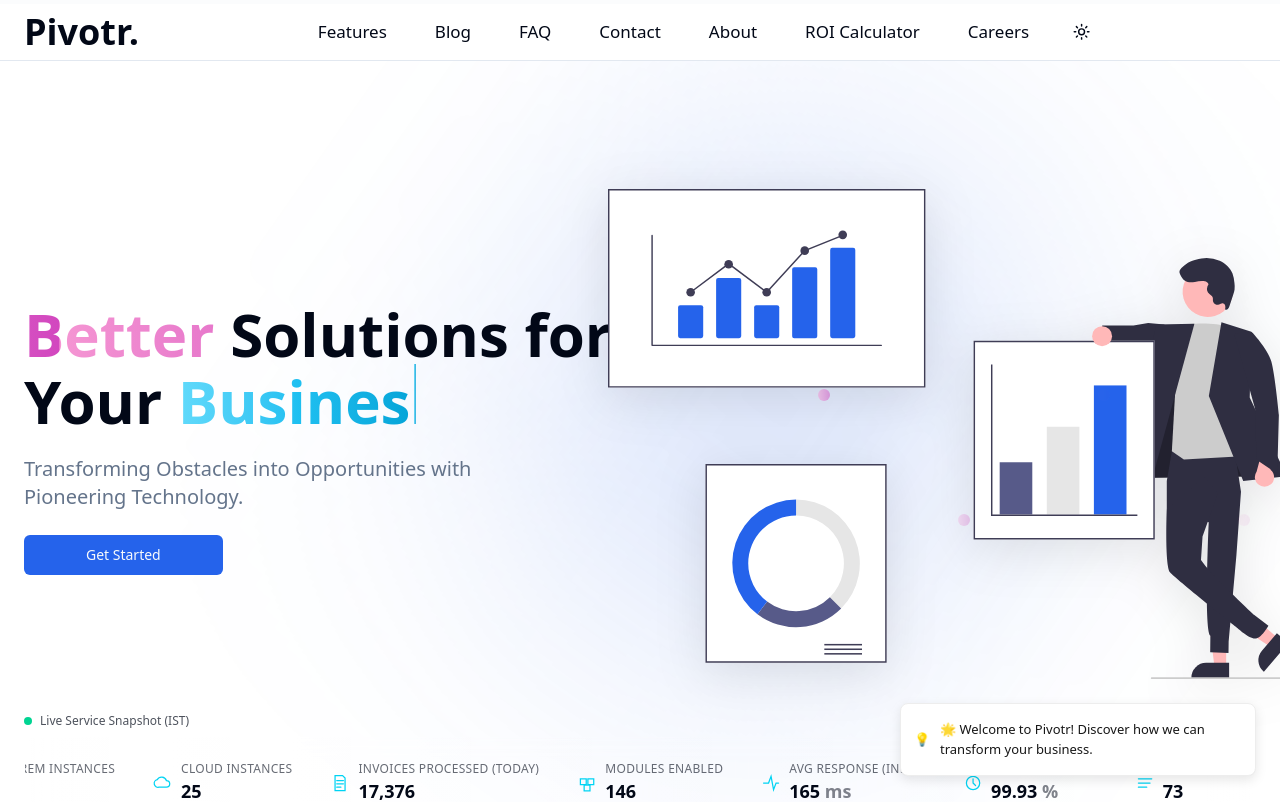
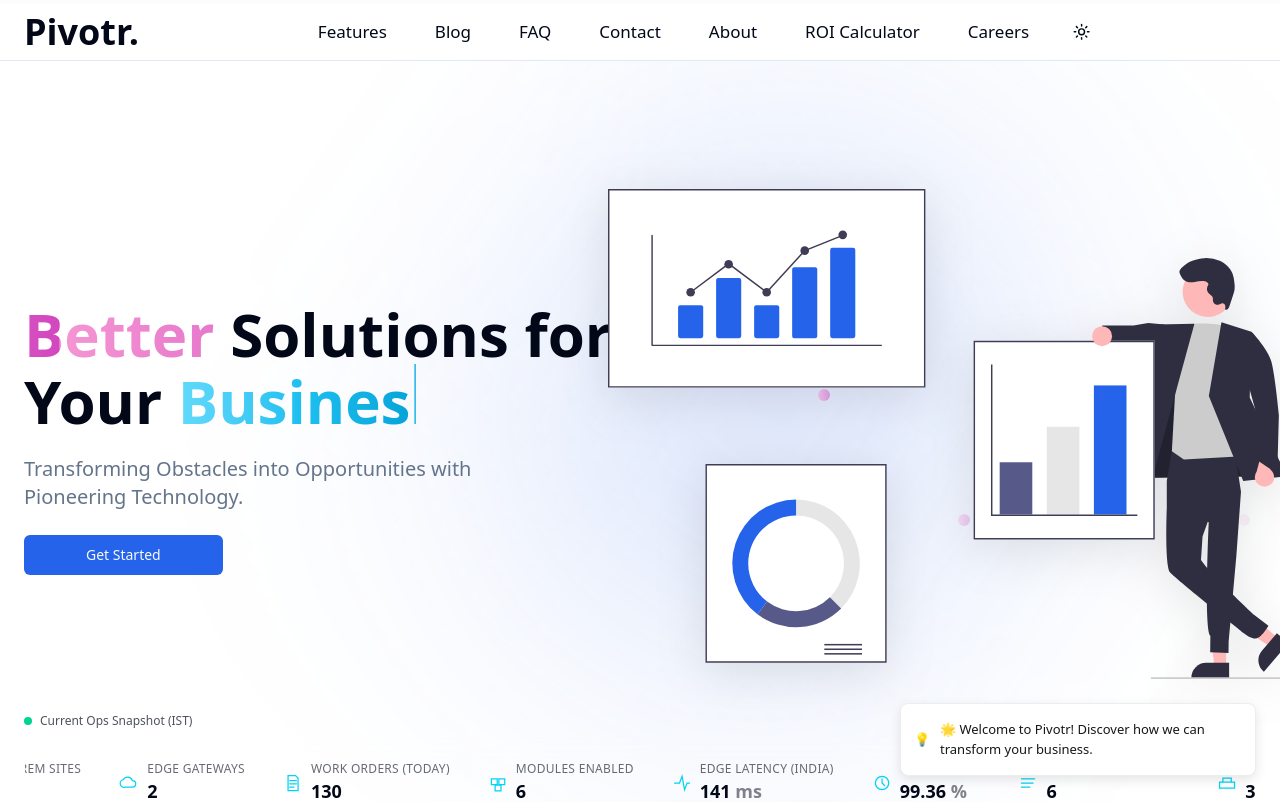
Before and after one commit to Karthik-beta/Landing_Page, a React (Vite) app in the folder client/: page / in a window 1280 px wide. Shown: the top 802 px of the page. Built offline with nearby package versions, Linux system fonts and the light colour scheme.

Commit message:
feat: lean ops snapshot for manufacturing

```diff
--- a/client/src/components/Hero.tsx
+++ b/client/src/components/Hero.tsx
@@ -138,7 +138,8 @@ function LiveMetricsTicker() {
     return () => clearTimeout(id);
   }, []);
 
-  const metrics = useMemo(() => computeDeterministicMetrics(bucket), [bucket]);
+  const snapshot = useMemo(() => buildSnapshotPayload(bucket), [bucket]);
+  const metrics = snapshot.metrics;
 
   // Accessible summary: voiced only, not visible
   const a11yText = useMemo(() => {
@@ -146,10 +147,10 @@ function LiveMetricsTicker() {
     const uptime = safeToFixed(by("uptime")?.value, 2);
     const deployments = safeInt(by("deployments")?.value);
     const onprem = safeInt(by("onprem")?.value);
-    const cloud = safeInt(by("cloud")?.value);
-    const invoices = safeInt(by("invoices")?.value);
+    const edge = safeInt(by("edge")?.value);
+    const workOrders = safeInt(by("workOrders")?.value);
     const latency = safeInt(by("latency")?.value);
-    return `Status: ${deployments} active deployments with ${onprem} on‑prem and ${cloud} cloud, ${invoices} invoices processed today, average response ${latency} milliseconds, SLA uptime ${uptime} percent.`;
+    return `Status: ${deployments} active deployments across ${onprem} on-prem sites and ${edge} edge gateways, ${workOrders} work orders processed today, average edge latency ${latency} milliseconds, SLA uptime ${uptime} percent.`;
   }, [metrics]);
 
   // Desktop/tablet marquee
@@ -192,7 +193,7 @@ function LiveMetricsTicker() {
           <span className="absolute inline-flex h-2 w-2 animate-ping rounded-full bg-emerald-400/70" />
           <span className="relative inline-flex h-2 w-2 rounded-full bg-emerald-400" />
         </span>
-        <span className="font-medium">Live Service Snapshot (IST)</span>
+        <span className="font-medium">Current Ops Snapshot (IST)</span>
       </div>
 
       <div
@@ -312,7 +313,7 @@ function MetricIcon({ type }: { type: string }) {
           <path d="M7 11V6h10v5" stroke="currentColor" strokeWidth="1.5" />
         </svg>
       );
-    case "cloud":
+    case "edge":
       return (
         <svg className={common} viewBox="0 0 24 24" fill="none" aria-hidden="true">
           <path
@@ -322,7 +323,7 @@ function MetricIcon({ type }: { type: string }) {
           />
         </svg>
       );
-    case "invoices":
+    case "workOrders":
       return (
         <svg className={common} viewBox="0 0 24 24" fill="none" aria-hidden="true">
           <path d="M6 3h9l3 3v15H6z" stroke="currentColor" strokeWidth="1.5" />
@@ -479,10 +480,11 @@ function clamp01(n: number) {
 }
 
 /**
- * Computes deterministic, time-bucketed metrics. Seeds include UTC bucket, IST day, and IST month
- * to produce plausible day/night and monthly variability without API calls.
+ * Builds a deterministic, API-shaped payload sized for a lean manufacturing startup.
+ * Seeds derive from UTC bucket + IST day/month so every client sees the same payload
+ * without a network call while still mimicking server-provided data.
  */
-function computeDeterministicMetrics(bucketMs: number): MetricItem[] {
+function buildSnapshotPayload(bucketMs: number) {
   const utcBucketKey = `pivotr|bucket|${bucketMs}`;
   const dayKey = `pivotr|day|${istDayKey(bucketMs)}`;
   const monthKey = `pivotr|month|${istMonthKey(bucketMs)}`;
@@ -491,39 +493,38 @@ function computeDeterministicMetrics(bucketMs: number): MetricItem[] {
   const rngDay = rngFromSeed(dayKey);
   const rngMonth = rngFromSeed(monthKey);
 
-  const onpremBase = 30 + Math.floor(rngMonth() * 40);
-  const cloudBase = 15 + Math.floor(rngMonth() * 30);
-  const deployments = onpremBase + cloudBase;
+  const onpremSites = 2 + Math.floor(rngMonth() * 4); // 2–5 small footprint plants
+  const edgeGateways = 1 + Math.floor(rngMonth() * 3); // 1–3 edge drops
+  const deployments = clamp(onpremSites + edgeGateways + Math.floor(rngBucket() * 2), 3, 10);
 
-  const modules = deployments * (2 + Math.floor(rngMonth() * 6));
+  const modules = deployments * (1 + Math.floor(rngMonth() * 3)); // modest module stack
 
-  const slaDaily = 99.93 + rngDay() * 0.06;
-  const sla = clamp(slaDaily + (rngBucket() - 0.5) * 0.01, 99.9, 99.995);
+  const slaDaily = 99.35 + rngDay() * 0.5;
+  const sla = clamp(slaDaily + (rngBucket() - 0.5) * 0.08, 99.3, 99.85);
 
   const f = istFractionOfDay(bucketMs);
-  const workBand = clamp01((f - 0.25) / 0.5);
-  const wave = easeInOutSine(workBand);
-  const usersMax = 2200 + Math.floor(rngDay() * 800);
-  const usersMin = 200 + Math.floor(rngDay() * 200);
-  // Derived user count kept for potential future use; not displayed currently.
-  void Math.round(usersMin + (usersMax - usersMin) * wave + (rngBucket() - 0.5) * 40);
+  const progress = easeInOutSine(clamp01((f - 0.18) / 0.72));
+  const targetTotal = 60 + Math.floor(rngDay() * 240); // 60–300 work orders per day
+  const workOrders = Math.max(0, Math.floor(targetTotal * progress));
 
-  const targetTotal = 18000 + Math.floor(rngDay() * 12000);
-  const progress = easeInOutSine(Math.min(1, Math.max(0, (f - 0.17) / 0.7)));
-  const invoices = Math.max(0, Math.floor(targetTotal * progress));
+  const baseLatency = 145 + Math.sin(TAU * f) * 12;
+  const latency = Math.round(clamp(baseLatency + (rngBucket() - 0.5) * 16, 110, 190));
 
-  const baseLatency = 170 + Math.sin(TAU * f) * 15;
-  const latency = Math.round(clamp(baseLatency + (rngBucket() - 0.5) * 20, 140, 240));
+  const metrics: MetricItem[] = [
+    { key: "deployments", label: "Active Deployments", value: deployments, type: "int" },
+    { key: "onprem", label: "On-prem Sites", value: onpremSites, type: "int" },
+    { key: "edge", label: "Edge Gateways", value: edgeGateways, type: "int" },
+    { key: "workOrders", label: "Work Orders (Today)", value: workOrders, type: "int" },
+    { key: "modules", label: "Modules Enabled", value: modules, type: "int" },
+    { key: "latency", label: "Edge Latency (India)", value: latency, type: "int", suffix: "ms" },
+    { key: "uptime", label: "Uptime (90d)", value: sla, type: "float", suffix: "%" },
+  ];
 
-  return [
-    { key: "deployments", label: "Active Deployments", value: deployments, type: "int" },
-    { key: "onprem", label: "On‑prem Instances", value: onpremBase, type: "int" },
-    { key: "cloud", label: "Cloud Instances", value: cloudBase, type: "int" },
-    { key: "invoices", label: "Invoices Processed (Today)", value: invoices, type: "int" },
-    { key: "modules", label: "Modules Enabled", value: modules, type: "int" },
-    { key: "latency", label: "Avg Response (India)", value: latency, type: "int", suffix: "ms" },
-    { key: "uptime", label: "SLA Uptime (90d)", value: sla, type: "float", suffix: "%" },
-  ];
+  return {
+    generatedAt: bucketMs,
+    bucketMs: BUCKET_MS,
+    metrics,
+  };
 }
 
 /**
```
